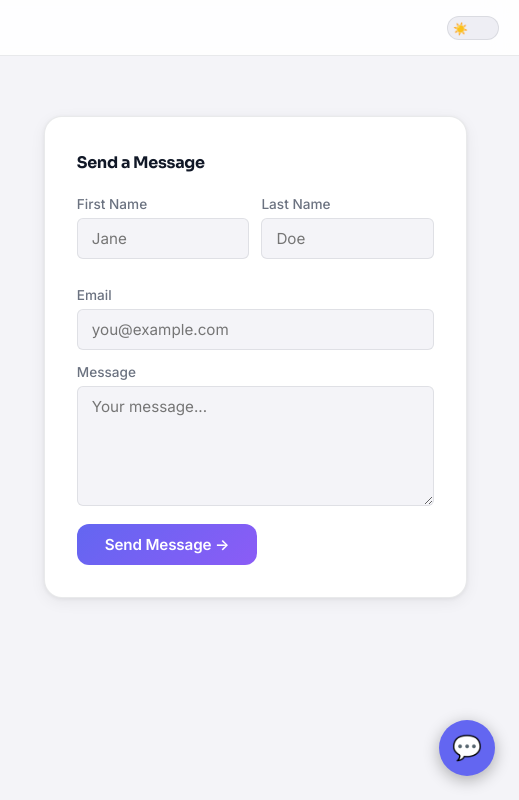
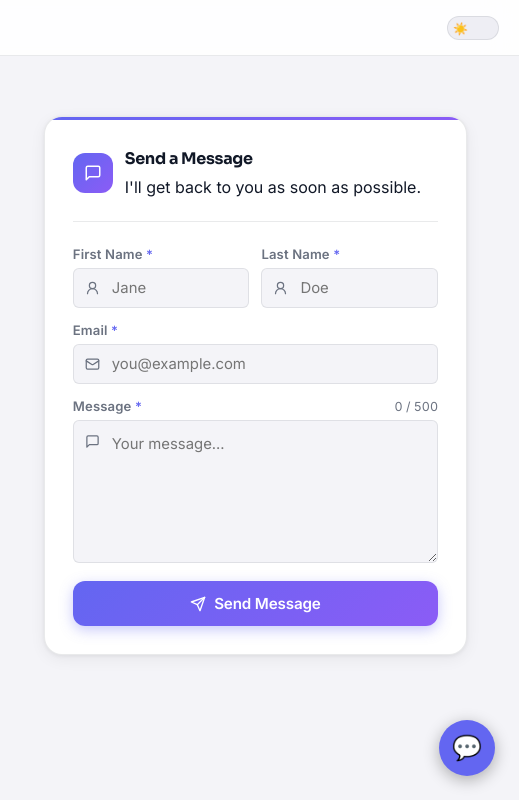
Before and after one commit to Davidyili230/Personal-Website, a plain HTML site: page contact.html in a window 1280 px wide. Shown: the full height of the page, 761-1280 px from the left. Drawn offline with Linux system fonts and the light colour scheme.

Commit message:
contact form redesign

```diff
--- a/contact.html
+++ b/contact.html
@@ -106,23 +106,53 @@
                 <!-- Right: form -->
                 <div class="contact-right reveal delay">
                     <form class="contact-form" action="https://formspree.io/f/xaqqpdpd" method="POST">
-                        <p class="form-section-heading">Send a Message</p>
+                        <div class="form-header">
+                            <div class="form-header-icon">
+                                <svg xmlns="http://www.w3.org/2000/svg" width="18" height="18" viewBox="0 0 24 24" fill="none" stroke="currentColor" stroke-width="2" stroke-linecap="round" stroke-linejoin="round"><path d="M21 15a2 2 0 0 1-2 2H7l-4 4V5a2 2 0 0 1 2-2h14a2 2 0 0 1 2 2z"/></svg>
+                            </div>
+                            <div>
+                                <p class="form-section-heading">Send a Message</p>
+                                <p class="form-section-sub">I'll get back to you as soon as possible.</p>
+                            </div>
+                        </div>
+
                         <div class="form-row">
                             <div style="flex:1">
-                                <label for="first-name">First Name</label>
-                                <input type="text" id="first-name" name="first-name" placeholder="Jane" required>
+                                <label for="first-name">First Name <span class="required-star">*</span></label>
+                                <div class="input-wrapper">
+                                    <svg class="input-icon" xmlns="http://www.w3.org/2000/svg" width="15" height="15" viewBox="0 0 24 24" fill="none" stroke="currentColor" stroke-width="2" stroke-linecap="round" stroke-linejoin="round"><circle cx="12" cy="8" r="5"/><path d="M20 21a8 8 0 1 0-16 0"/></svg>
+                                    <input type="text" id="first-name" name="first-name" placeholder="Jane" required>
+                                </div>
                             </div>
                             <div style="flex:1">
-                                <label for="last-name">Last Name</label>
-                                <input type="text" id="last-name" name="last-name" placeholder="Doe" required>
+                                <label for="last-name">Last Name <span class="required-star">*</span></label>
+                                <div class="input-wrapper">
+                                    <svg class="input-icon" xmlns="http://www.w3.org/2000/svg" width="15" height="15" viewBox="0 0 24 24" fill="none" stroke="currentColor" stroke-width="2" stroke-linecap="round" stroke-linejoin="round"><circle cx="12" cy="8" r="5"/><path d="M20 21a8 8 0 1 0-16 0"/></svg>
+                                    <input type="text" id="last-name" name="last-name" placeholder="Doe" required>
+                                </div>
                             </div>
                         </div>
-                        <label for="email">Email</label>
-                        <input type="email" id="email" name="email" placeholder="you@example.com" required
-                            pattern="^[^@]+@[^@]+\.[a-zA-Z]{2,}$">
-                        <label for="message">Message</label>
-                        <textarea id="message" name="message" placeholder="Your message..." rows="5" required></textarea>
-                        <button type="submit">Send Message →</button>
+
+                        <label for="email">Email <span class="required-star">*</span></label>
+                        <div class="input-wrapper">
+                            <svg class="input-icon" xmlns="http://www.w3.org/2000/svg" width="15" height="15" viewBox="0 0 24 24" fill="none" stroke="currentColor" stroke-width="2" stroke-linecap="round" stroke-linejoin="round"><rect width="20" height="16" x="2" y="4" rx="2"/><path d="m22 7-8.97 5.7a1.94 1.94 0 0 1-2.06 0L2 7"/></svg>
+                            <input type="email" id="email" name="email" placeholder="you@example.com" required
+                                pattern="^[^@]+@[^@]+\.[a-zA-Z]{2,}$">
+                        </div>
+
+                        <div class="textarea-label-row">
+                            <label for="message">Message <span class="required-star">*</span></label>
+                            <span class="char-counter" id="charCounter">0 / 500</span>
+                        </div>
+                        <div class="input-wrapper textarea-wrapper">
+                            <svg class="input-icon textarea-icon" xmlns="http://www.w3.org/2000/svg" width="15" height="15" viewBox="0 0 24 24" fill="none" stroke="currentColor" stroke-width="2" stroke-linecap="round" stroke-linejoin="round"><path d="M21 15a2 2 0 0 1-2 2H7l-4 4V5a2 2 0 0 1 2-2h14a2 2 0 0 1 2 2z"/></svg>
+                            <textarea id="message" name="message" placeholder="Your message..." rows="5" required maxlength="500"></textarea>
+                        </div>
+
+                        <button type="submit" class="submit-btn">
+                            <svg xmlns="http://www.w3.org/2000/svg" width="16" height="16" viewBox="0 0 24 24" fill="none" stroke="currentColor" stroke-width="2" stroke-linecap="round" stroke-linejoin="round"><path d="m22 2-7 20-4-9-9-4Z"/><path d="M22 2 11 13"/></svg>
+                            Send Message
+                        </button>
                     </form>
                 </div>
             </div>
@@ -132,6 +162,15 @@
     </div>
     <script src="script.js"></script>
     <script src="chatbot.js"></script>
+    <script>
+        const textarea = document.getElementById('message');
+        const counter = document.getElementById('charCounter');
+        if (textarea && counter) {
+            textarea.addEventListener('input', () => {
+                counter.textContent = `${textarea.value.length} / 500`;
+            });
+        }
+    </script>
 </body>
 
 </html>
--- a/style.css
+++ b/style.css
@@ -588,13 +588,61 @@ img {
   margin-top: 4px;
 }
 
+.form-header {
+  display: flex;
+  align-items: center;
+  gap: 12px;
+  margin-bottom: 24px;
+  padding-bottom: 20px;
+  border-bottom: 1px solid var(--border);
+}
+
+.form-header-icon {
+  display: flex;
+  align-items: center;
+  justify-content: center;
+  width: 40px;
+  height: 40px;
+  border-radius: var(--radius);
+  background: var(--accent-gradient);
+  color: #fff;
+  flex-shrink: 0;
+}
+
 .form-section-heading {
   font-family: var(--font-display);
-  font-size: 1.1rem;
+  font-size: 1.05rem;
   font-weight: 700;
   letter-spacing: -0.02em;
   color: var(--text);
-  margin-bottom: 20px;
+  margin-bottom: 2px;
+}
+
+.form-section-sub {
+  font-size: 0.82rem;
+  color: var(--text-secondary);
+}
+
+.required-star {
+  color: var(--accent);
+  font-size: 0.8rem;
+}
+
+.textarea-label-row {
+  display: flex;
+  align-items: center;
+  justify-content: space-between;
+  margin-bottom: 6px;
+}
+
+.textarea-label-row label {
+  margin-bottom: 0 !important;
+}
+
+.char-counter {
+  font-size: 0.78rem;
+  color: var(--text-secondary);
+  font-variant-numeric: tabular-nums;
 }
 
 /* ===============================================
@@ -602,11 +650,23 @@ img {
 =============================================== */
 .contact-form {
   width: 100%;
-  padding: 32px;
+  padding: 28px;
   background-color: var(--surface);
   border-radius: var(--radius-lg);
   border: 1px solid var(--border);
   box-shadow: var(--shadow-card);
+  position: relative;
+  overflow: hidden;
+}
+
+.contact-form::before {
+  content: '';
+  position: absolute;
+  top: 0;
+  left: 0;
+  right: 0;
+  height: 3px;
+  background: var(--accent-gradient);
 }
 
 .form-row {
@@ -617,43 +677,76 @@ img {
 
 .contact-form label {
   display: block;
-  font-size: 0.85rem;
-  font-weight: 500;
+  font-size: 0.82rem;
+  font-weight: 600;
   margin-bottom: 6px;
   color: var(--text-secondary);
+  letter-spacing: 0.01em;
+}
+
+.input-wrapper {
+  position: relative;
+  margin-bottom: 14px;
+}
+
+.form-row .input-wrapper {
+  margin-bottom: 0;
+}
+
+.input-icon {
+  position: absolute;
+  left: 12px;
+  top: 50%;
+  transform: translateY(-50%);
+  color: var(--text-secondary);
+  pointer-events: none;
+  transition: color var(--transition);
+}
+
+.textarea-wrapper .textarea-icon {
+  top: 14px;
+  transform: none;
 }
 
 .contact-form input,
 .contact-form textarea {
   width: 100%;
-  padding: 10px 14px;
+  padding: 10px 14px 10px 38px;
   border: 1px solid var(--border);
   border-radius: var(--radius-sm);
   background-color: var(--bg);
   color: var(--text);
   font-family: var(--font-sans);
-  font-size: 0.95rem;
-  transition: border-color var(--transition), box-shadow var(--transition);
+  font-size: 0.93rem;
+  transition: border-color var(--transition), box-shadow var(--transition), background-color var(--transition);
   outline: none;
-  margin-bottom: 14px;
 }
 
 .contact-form input:focus,
 .contact-form textarea:focus {
   border-color: var(--accent);
   box-shadow: var(--accent-glow);
+  background-color: var(--surface);
+}
+
+.input-wrapper:focus-within .input-icon {
+  color: var(--accent);
 }
 
 .contact-form textarea {
   resize: vertical;
-  min-height: 120px;
+  min-height: 130px;
+  padding-top: 12px;
+  line-height: 1.6;
 }
 
-.contact-form button[type="submit"] {
-  display: inline-flex;
+.submit-btn {
+  display: flex;
   align-items: center;
-  gap: 6px;
-  padding: 11px 28px;
+  justify-content: center;
+  gap: 8px;
+  width: 100%;
+  padding: 13px 24px;
   background: var(--accent-gradient);
   color: #fff;
   border: none;
@@ -664,16 +757,19 @@ img {
   cursor: pointer;
   transition: opacity var(--transition), transform var(--transition), box-shadow var(--transition);
   letter-spacing: -0.01em;
+  margin-top: 4px;
+  box-shadow: 0 4px 14px rgba(99, 102, 241, 0.35);
 }
 
-.contact-form button[type="submit"]:hover {
-  opacity: 0.9;
-  transform: translateY(-1px);
-  box-shadow: 0 4px 16px rgba(99, 102, 241, 0.4);
+.submit-btn:hover {
+  opacity: 0.92;
+  transform: translateY(-2px);
+  box-shadow: 0 6px 20px rgba(99, 102, 241, 0.45);
 }
 
-.contact-form button[type="submit"]:active {
+.submit-btn:active {
   transform: translateY(0);
+  box-shadow: 0 2px 8px rgba(99, 102, 241, 0.3);
 }
 
 @keyframes slideIn {
@@ -1084,6 +1180,11 @@ body.dark-mode .contact-form textarea {
   color: var(--text);
 }
 
+body.dark-mode .contact-form input:focus,
+body.dark-mode .contact-form textarea:focus {
+  background-color: var(--surface);
+}
+
 body.dark-mode .project-card {
   background-color: var(--surface);
   border-color: var(--border);
```
